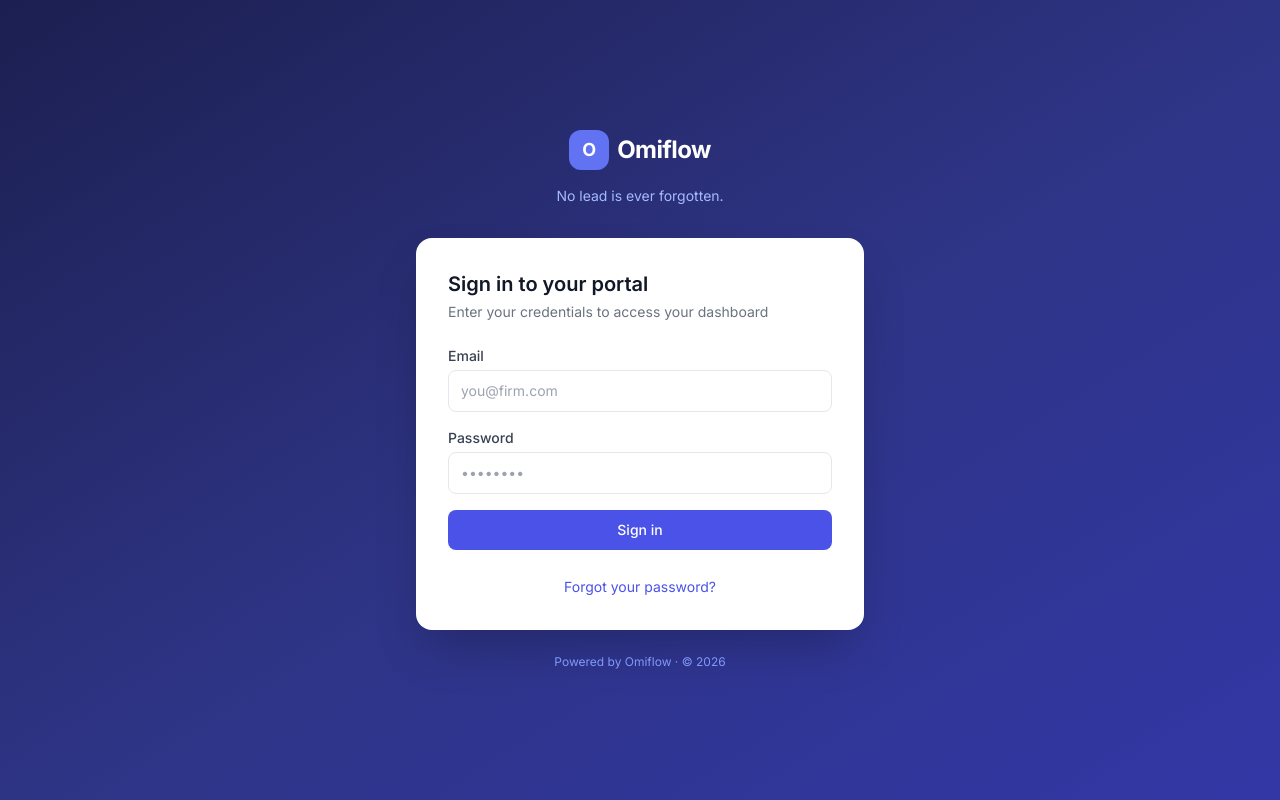
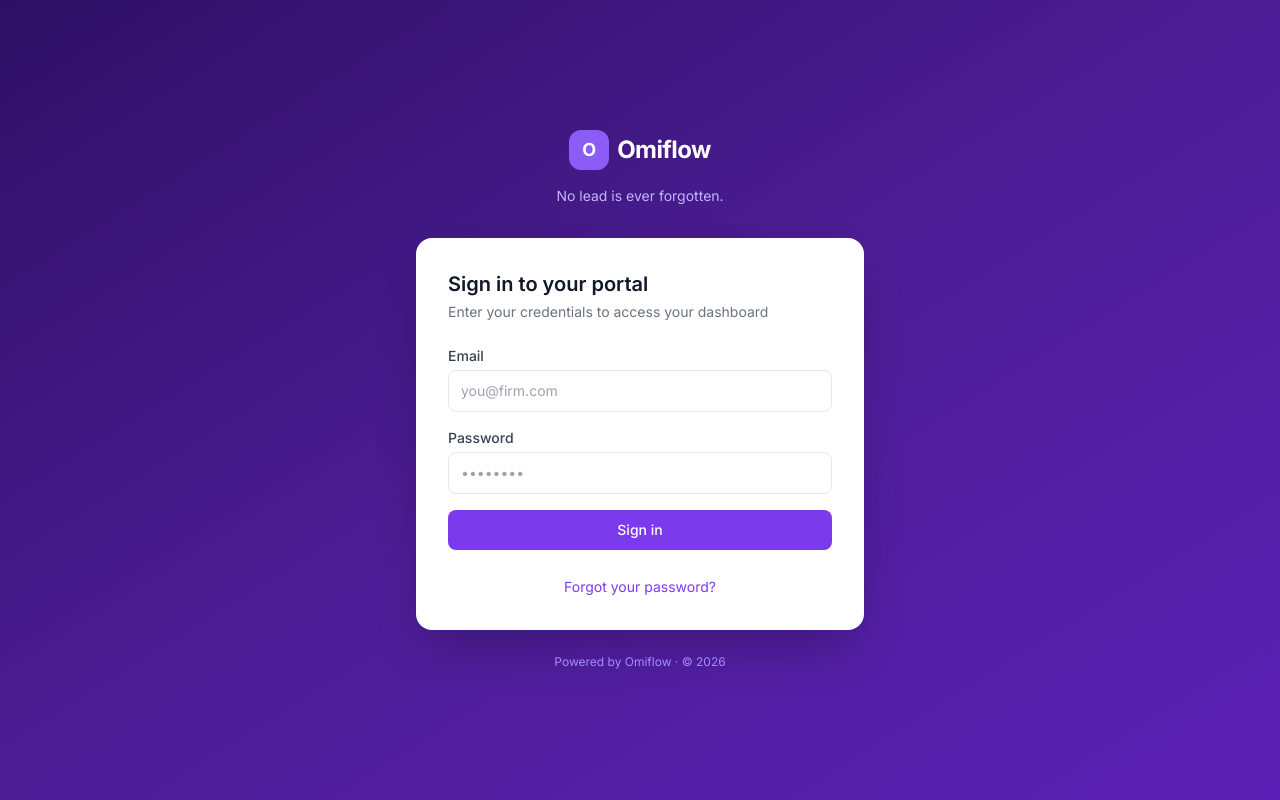
Before and after one commit to omiflow-web/omiflow-platform, a Next.js app: page /auth/login in a window 1280 px wide. Built offline with nearby package versions, Linux system fonts and the light colour scheme; no server answers.

Commit message:
Modify Omiflow brand color palette
Updated Omiflow brand colors to new values.

```diff
--- a/tailwind.config.ts
+++ b/tailwind.config.ts
@@ -49,19 +49,19 @@ module.exports = {
           DEFAULT: "hsl(var(--card))",
           foreground: "hsl(var(--card-foreground))",
         },
-        // Omiflow brand
+        // Omiflow brand - black / white / purple
         omiflow: {
-          50:  "#f0f4ff",
-          100: "#e0e9ff",
-          200: "#c7d7fe",
-          300: "#a5bbfc",
-          400: "#8098f9",
-          500: "#6172f3",
-          600: "#4a52e8",
-          700: "#3d42ce",
-          800: "#3237a6",
-          900: "#2e3484",
-          950: "#1c1f50",
+          50:  "#f5f3ff",
+          100: "#ede9fe",
+          200: "#ddd6fe",
+          300: "#c4b5fd",
+          400: "#a78bfa",
+          500: "#8b5cf6",
+          600: "#7c3aed",
+          700: "#6d28d9",
+          800: "#5b21b6",
+          900: "#4c1d95",
+          950: "#2e1065",
         }
       },
       borderRadius: {
```
